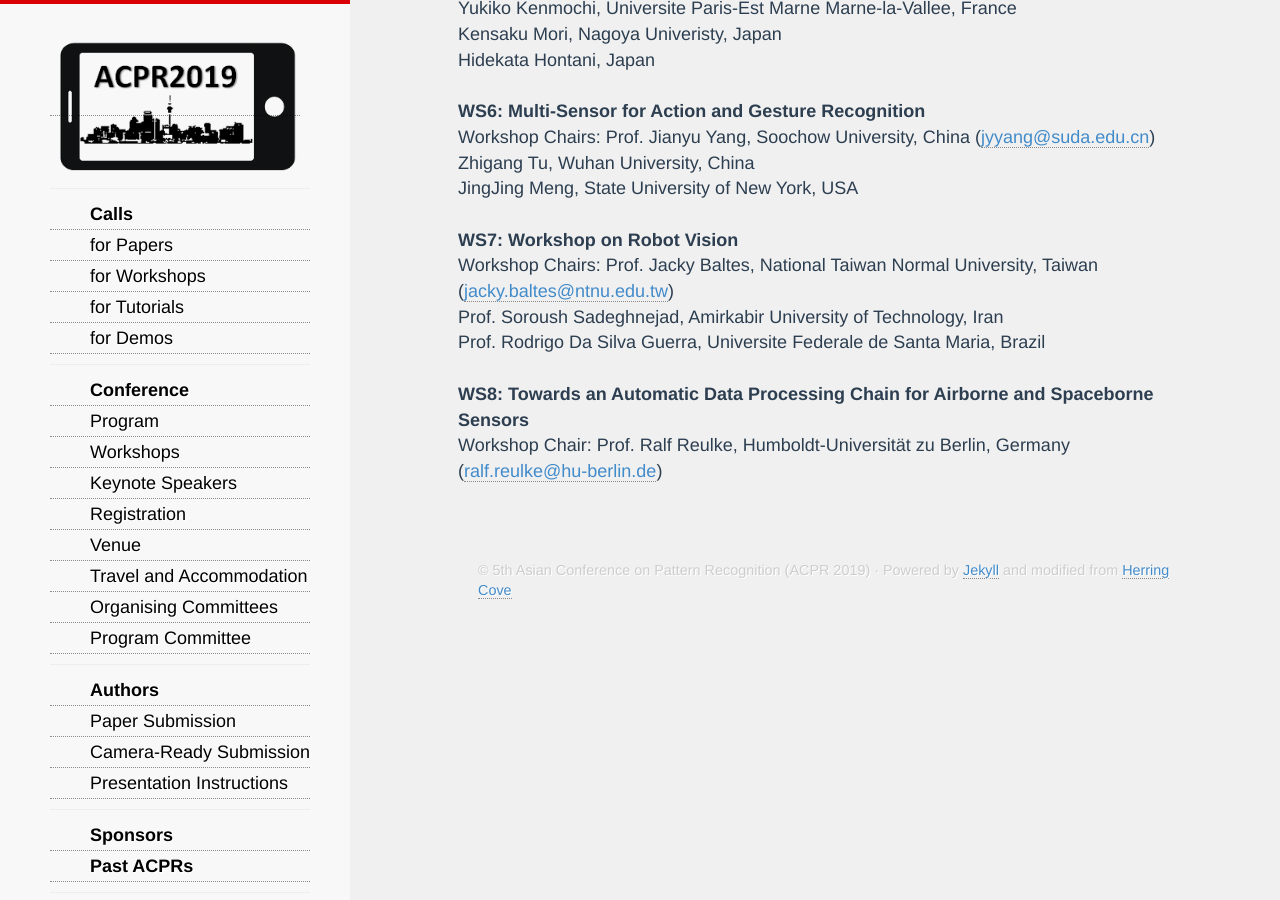
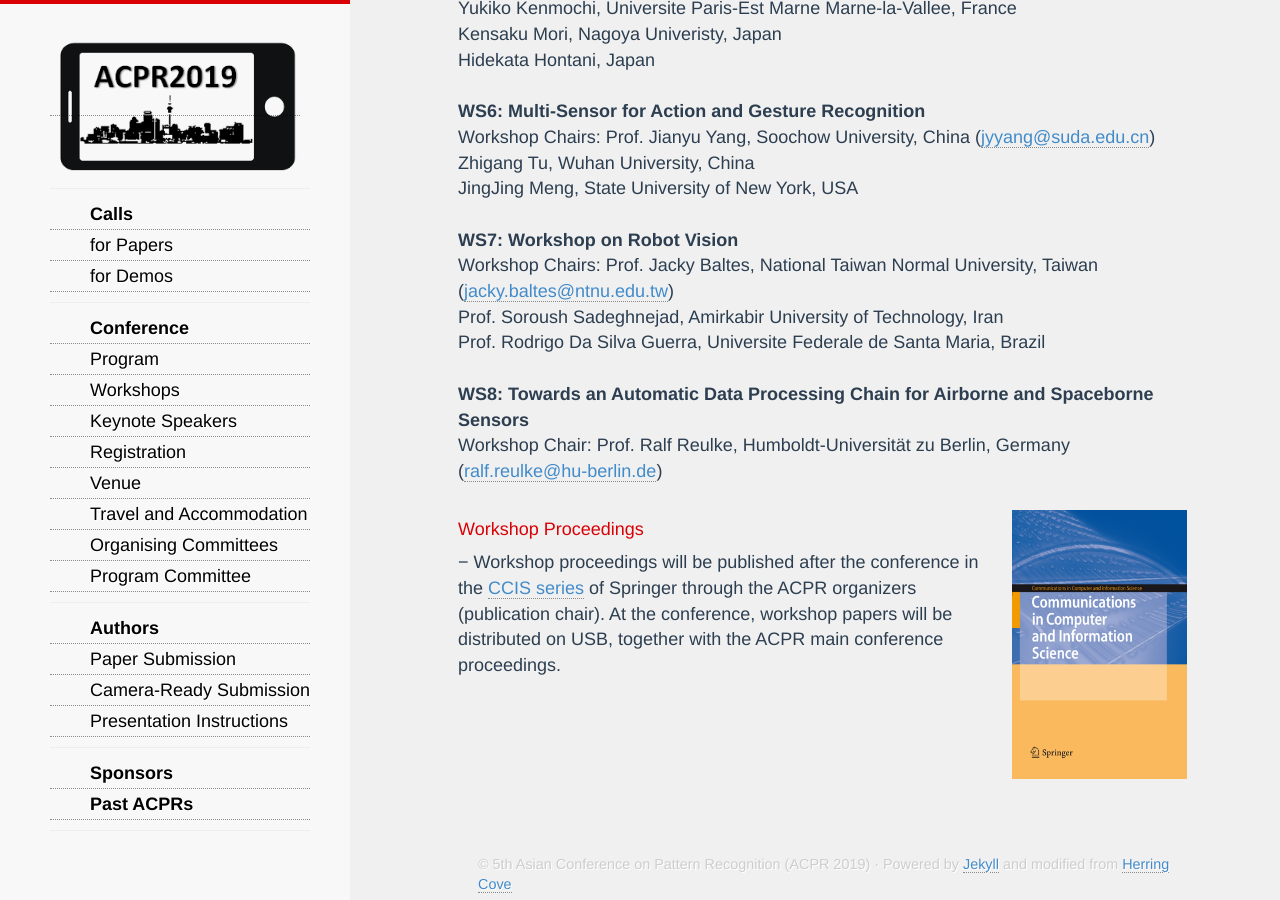
Before and after one commit to AndrewChenUoA/ACPR2019, a Jekyll site: the page built from workshops.html, in a window 1280 px wide and 900 px high, scrolled down 968 px. Built offline with Jekyll 4.4.1, drawn with Linux system fonts in a browser that asks for light colours; nearby versions of some CDN libraries; Markdown is read by kramdown in place of the engine named in the settings.

Commit message:
Update workshops

```diff
--- a/_includes/navigation.html
+++ b/_includes/navigation.html
@@ -13,8 +13,8 @@
       <ul class="nav navbar-nav">
       <li><a href="{{ site.baseurl }}/">Home</a></li>
       <li><a href="{{ site.baseurl }}/cfp.html">Call for Papers</a></li>
-      <li><a href="{{ site.baseurl }}/cfw.html">Call for Workshops</a></li>
-      <li><a href="{{ site.baseurl }}/cft.html">Call for Tutorials</a></li>
+      <!--<li><a href="{{ site.baseurl }}/cfw.html">Call for Workshops</a></li>
+      <li><a href="{{ site.baseurl }}/cft.html">Call for Tutorials</a></li>-->
       <li><a href="{{ site.baseurl }}/cfd.html">Call for Demos</a></li>
       <li><a href="{{ site.baseurl }}/program.html">Conference Program</a></li>
       <li><a href="{{ site.baseurl }}/workshops.html">Conference Workshops</a></li>
@@ -42,8 +42,8 @@
     <hr />
     <li><a href="{{ site.baseurl }}/cfp.html"><b>Calls</b></a></li>
     <li><a href="{{ site.baseurl }}/cfp.html">for Papers</a></li>
-    <li><a href="{{ site.baseurl }}/cfw.html">for Workshops</a></li>
-    <li><a href="{{ site.baseurl }}/cft.html">for Tutorials</a></li>
+    <!--<li><a href="{{ site.baseurl }}/cfw.html">for Workshops</a></li>
+    <li><a href="{{ site.baseurl }}/cft.html">for Tutorials</a></li>-->
     <li><a href="{{ site.baseurl }}/cfd.html">for Demos</a></li>
     <hr />
     <li><a href="{{ site.baseurl }}/program.html"><b>Conference</b></a></li>
--- a/workshops.html
+++ b/workshops.html
@@ -50,5 +50,9 @@ Prof. Soroush Sadeghnejad, Amirkabir University of Technology, Iran<br/>
 Prof. Rodrigo Da Silva Guerra, Universite Federale de Santa Maria, Brazil<br/><br/>
 
 <b>WS8: Towards an Automatic Data Processing Chain for Airborne and Spaceborne Sensors</b><br/>
-Workshop Chair: Prof. Ralf Reulke, Humboldt-Universität zu Berlin, Germany (<a href="mailto:ralf.reulke@hu-berlin.de">ralf.reulke@hu-berlin.de</a>)<br/>
+Workshop Chair: Prof. Ralf Reulke, Humboldt-Universität zu Berlin, Germany (<a href="mailto:ralf.reulke@hu-berlin.de">ralf.reulke@hu-berlin.de</a>)<br/><br/>
+
+<a href="https://www.springer.com/series/7899"><img src="images/ccis.png" style="float:right;padding-left:25px;max-width:200px;" /></a>
+<h4>Workshop Proceedings</h4>
+−	Workshop proceedings will be published after the conference in the <a href="https://www.springer.com/series/7899">CCIS series</a> of Springer through the ACPR organizers (publication chair). At the conference, workshop papers will be distributed on USB, together with the ACPR main conference proceedings.<br/>
 </div>
```
